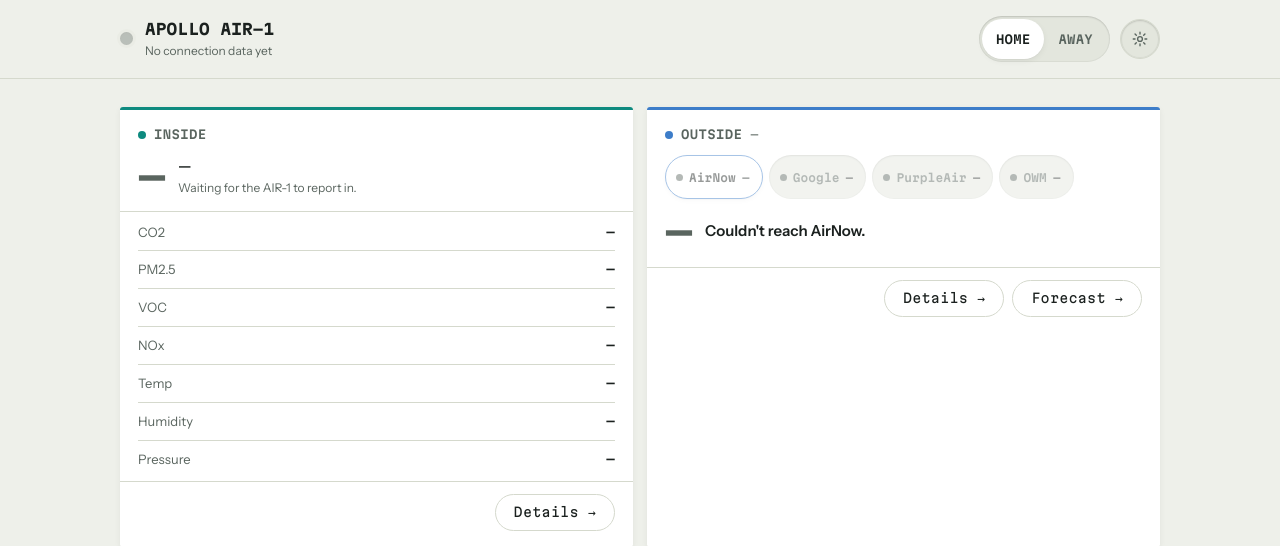
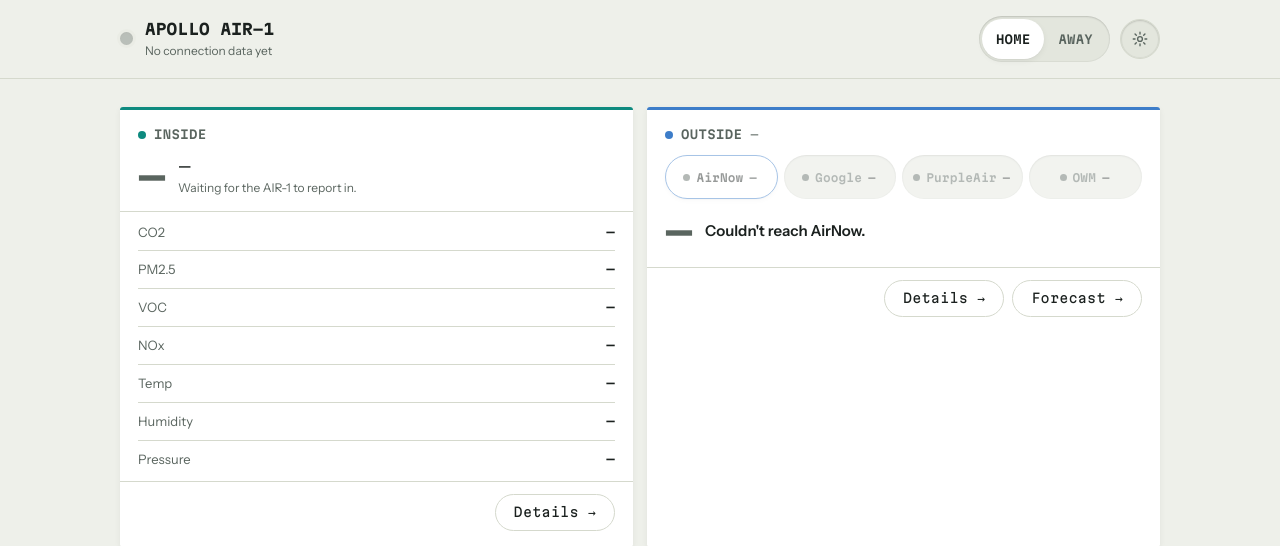
Before and after one commit to ncrosty58/apollo-air1-dashboard, a Flask app: page / in a window 1280 px wide. Shown: the top 546 px of the page. Run offline with Flask 3, Linux system fonts and the light colour scheme; data that the repository does not hold is empty.

Commit message:
Apply the even-width provider-chip grid at every screen size
Desktop had the same underlying issue as mobile -- a flex row still let
each chip claim only its own content width, just less noticeably with
more room to spread out. Grid is now the default (4 even columns),
narrowing to 2 columns only below 560px, so the chip row is evenly
spaced everywhere instead of just on phones.

Co-Authored-By: Claude Sonnet 5 <noreply@anthropic.com>

```diff
--- a/static/style.css
+++ b/static/style.css
@@ -432,19 +432,17 @@
 /* Each chip carries its own provider's live AQI, not just a selected state --
    closer to the outside-tech pollutant badges than to a plain tab control,
    since tapping one is also how you learn what the other three are reading.
-   Four chips of uneven natural width (label length + a 1-3 digit AQI) don't
-   fit one flex row on a phone -- wrapping left them floating unevenly, and a
-   horizontal scroll still let each chip claim only as much width as its own
-   text needed, so neighboring chips never lined up. A fixed 2-column grid
-   below the breakpoint gives every chip the same cell width instead, so the
-   row reads as one evenly spaced control regardless of label length. */
-.provider-chips { display: flex; flex-wrap: wrap; gap: 6px; margin-bottom: 12px; }
+   A flex row lets each of the 4 chips claim only as much width as its own
+   label+AQI text needs, so neighboring chips of different lengths never line
+   up -- a fixed grid instead gives every chip the same cell width regardless
+   of content, so the row reads as one evenly spaced control at any size: all
+   4 in a row on desktop, 2x2 on a phone. */
+.provider-chips { display: grid; grid-template-columns: repeat(4, 1fr); gap: 6px; margin-bottom: 12px; }
 @media (max-width: 560px) {
-  .provider-chips { display: grid; grid-template-columns: repeat(2, 1fr); gap: 8px; }
-  .provider-chip { justify-content: center; }
+  .provider-chips { grid-template-columns: repeat(2, 1fr); gap: 8px; }
 }
 .provider-chip {
-  display: flex; align-items: center; gap: 6px; border: none;
+  display: flex; align-items: center; justify-content: center; gap: 6px; border: none;
   font-family: var(--font-mono); font-size: 0.6875rem; font-weight: 600; letter-spacing: 0.01em;
   background: var(--panel-sunken); color: var(--ink-dim);
   border-radius: 999px; padding: 9px 13px 9px 11px; cursor: pointer; min-height: 44px;
```
